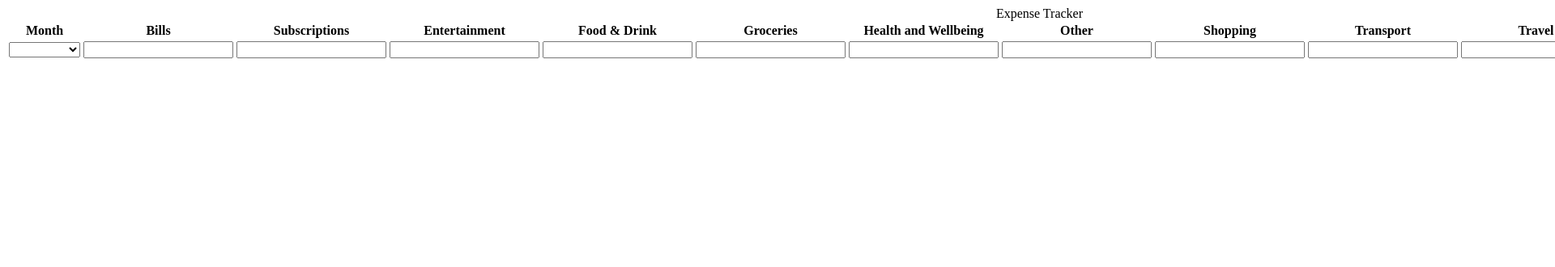
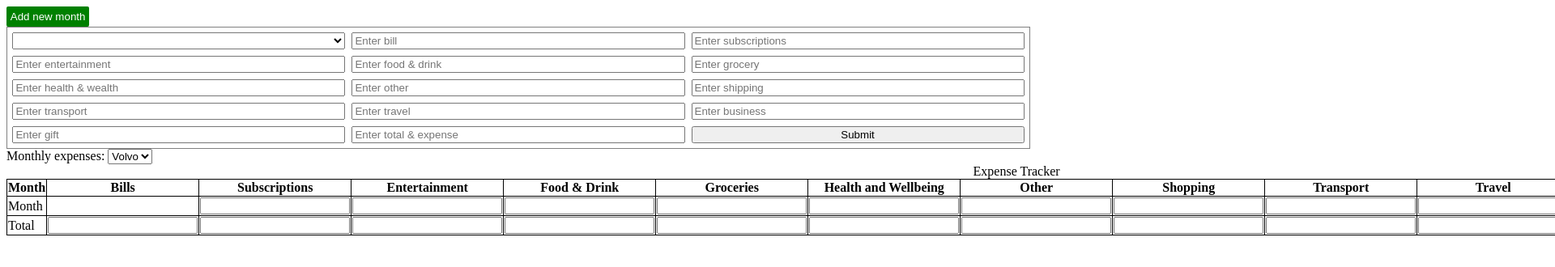
Before and after one commit to Prefna-Vagheni/Expense-Tracker-App, a plain HTML site: page index.html in a window 1280 px wide. Shown: the top 330 px of the page at 81% size, 1920 px wide, since content can reach past the window. Drawn offline with Linux system fonts and the light colour scheme.

Commit message:
Refactored input form

```diff
--- a/css/styles.css
+++ b/css/styles.css
@@ -0,0 +1,21 @@
+button {
+  background-color: green;
+  color: white;
+  padding: 0.3rem;
+  border-radius: 2px;
+  border: none;
+  cursor: pointer;
+}
+table,
+th,
+td {
+  border: 1px solid black;
+  border-collapse: collapse;
+}
+form {
+  display: grid;
+  grid-template-columns: repeat(3, 1fr);
+  gap: 0.5rem;
+  border: 1px solid gray;
+  padding: 0.4rem;
+}
--- a/index.html
+++ b/index.html
@@ -8,6 +8,113 @@
     <script defer src="js/script.js"></script>
   </head>
   <body>
+    <button>Add new month</button>
+    <form action="/action_page.php" id="carform">
+      <select name="month" id="month">
+        <option value=""></option>
+        <option value="january">January</option>
+        <option value="february">February</option>
+        <option value="march">March</option>
+        <option value="april">April</option>
+        <option value="may">May</option>
+        <option value="june">June</option>
+        <option value="july">July</option>
+        <option value="august">August</option>
+        <option value="september">September</option>
+        <option value="october">October</option>
+        <option value="november">November</option>
+        <option value="december">December</option>
+      </select>
+      <input
+        type="text"
+        id="bills"
+        name="nonthly--bill"
+        placeholder="Enter bill"
+      />
+      <input
+        type="text"
+        id="subscriptions"
+        name="nonthly--subscriptions"
+        placeholder="Enter subscriptions"
+      />
+      <input
+        type="text"
+        id="entertainment"
+        name="nonthly--entertainment"
+        placeholder="Enter entertainment"
+      />
+      <input
+        type="text"
+        id="food--drink"
+        name="nonthly--food--drink"
+        placeholder="Enter food & drink"
+      />
+      <input
+        type="text"
+        id="grocery"
+        name="nonthly--grocery"
+        placeholder="Enter grocery"
+      />
+      <input
+        type="text"
+        id="health--wealth"
+        name="nonthly--health--wealth"
+        placeholder="Enter health & wealth"
+      />
+      <input
+        type="text"
+        id="other"
+        name="nonthly--other"
+        placeholder="Enter other"
+      />
+      <input
+        type="text"
+        id="shipping"
+        name="nonthly--shipping"
+        placeholder="Enter shipping"
+      />
+      <input
+        type="text"
+        id="transport"
+        name="nonthly--transport"
+        placeholder="Enter transport"
+      />
+      <input
+        type="text"
+        id="travel"
+        name="nonthly--travel"
+        placeholder="Enter travel"
+      />
+      <input
+        type="text"
+        id="business"
+        name="nonthly--business"
+        placeholder="Enter business"
+      />
+      <input
+        type="text"
+        id="gift"
+        name="nonthly--gift"
+        placeholder="Enter gift"
+      />
+      <input
+        type="text"
+        id="total--expense"
+        name="nonthly--total--expense"
+        placeholder="Enter total & expense"
+      />
+      <!-- <label for="fname">Firstname:</label>
+      <input type="text" id="firstname" name="name" /> -->
+      <input type="submit" />
+    </form>
+
+    <label for="cars">Monthly expenses:</label>
+    <select name="cars" id="cars" form="carform">
+      <option value="volvo">Volvo</option>
+      <option value="saab">Saab</option>
+      <option value="opel">Opel</option>
+      <option value="audi">Audi</option>
+    </select>
     <table>
       <caption>
         Expense Tracker
@@ -32,23 +139,23 @@
       </thead>
       <tbody>
         <tr>
-          <td>
-            <select name="month" id="month">
-              <option value=""></option>
-              <option value="january">January</option>
-              <option value="february">February</option>
-              <option value="march">March</option>
-              <option value="april">April</option>
-              <option value="may">May</option>
-              <option value="june">June</option>
-              <option value="july">July</option>
-              <option value="august">August</option>
-              <option value="september">September</option>
-              <option value="october">October</option>
-              <option value="november">November</option>
-              <option value="december">December</option>
-            </select>
-          </td>
+          <td>Month</td>
+          <td></td>
+          <td><input type="text" /></td>
+          <td><input type="text" /></td>
+          <td><input type="text" /></td>
+          <td><input type="text" /></td>
+          <td><input type="text" /></td>
+          <td><input type="text" /></td>
+          <td><input type="text" /></td>
+          <td><input type="text" /></td>
+          <td><input type="text" /></td>
+          <td><input type="text" /></td>
+          <td><input type="text" /></td>
+          <td><input type="text" /></td>
+        </tr>
+        <tr class="total">
+          <td>Total</td>
           <td><input type="text" /></td>
           <td><input type="text" /></td>
           <td><input type="text" /></td>
```
